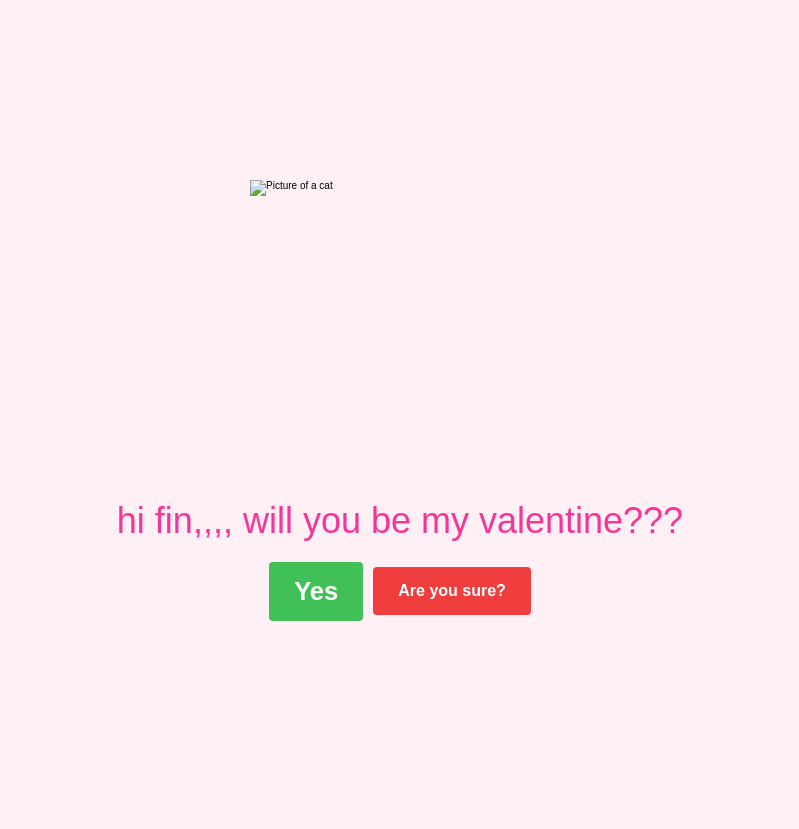
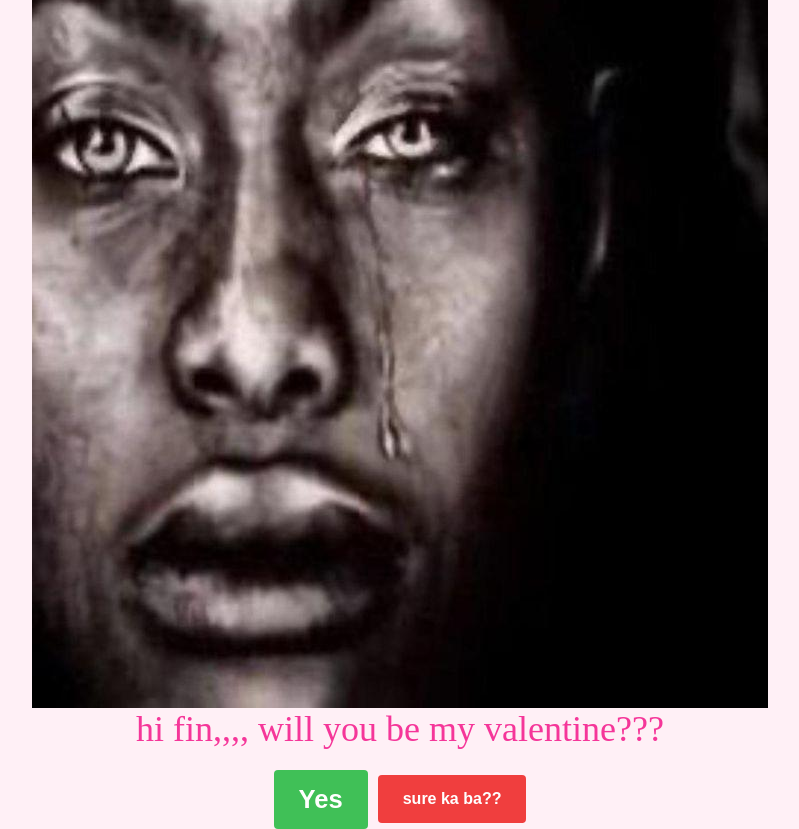
Before and after one commit to tewfurt/super-cool-repository-, a plain HTML site: page index.html in a window 1280 px wide. Both pictures are taken after a click on the button "No". Shown: the whole page, without its empty margins (240-1039 px from the left). Before the commit the page ends 800 px from the top, so only its background shows below. Drawn offline with Linux system fonts and the light colour scheme; a web font is replaced by a local one.

Commit message:
Update website with image changing functionality

```diff
--- a/index.html
+++ b/index.html
@@ -10,11 +10,13 @@
       rel="stylesheet"
     />
     <link rel="stylesheet" href="style.css" />
-    <title>Para sayo</title>
+    <title> for the biggest sigma female i know
+
+    </title>
   </head>
   <body>
     <main class="container">
-      <img class="cat-img" src="cat-0.jpg" alt="Picture of a cat" />
+      <img class="bieb" src="bieb.jpg" alt="YES.jpg" />
       <p class="title">hi fin,,,, will you be my valentine???</p>
       <div class="buttons">
         <button type="button" class="btn btn--yes">Yes</button>
--- a/script.js
+++ b/script.js
@@ -4,7 +4,7 @@ const titleElement = document.querySelector(".title");
 const buttonsContainer = document.querySelector(".buttons");
 const yesButton = document.querySelector(".btn--yes");
 const noButton = document.querySelector(".btn--no");
-const catImg = document.querySelector(".cat-img");
+const catImg = document.querySelector(".bieb");
 
 const MAX_IMAGES = 5;
 
@@ -27,7 +27,7 @@ noButton.addEventListener("click", function () {
 });
 
 function handleYesClick() {
-  titleElement.innerHTML = "Yayyy!! :3";
+  titleElement.innerHTML = "heh......... i knew you'd say yes [on some nonchalant jayson gainza shi]";
   buttonsContainer.classList.add("hidden");
   changeImage("yes");
 }
@@ -42,12 +42,12 @@ function resizeYesButton() {
 
 function generateMessage(noCount) {
   const messages = [
-    "No",
-    "Are you sure?",
-    "Pookie please",
-    "Don't do this to me :(",
-    "You're breaking my heart",
-    "I'm gonna cry...",
+    "NO",
+    "sure ka ba??",
+    "lilibre kita promise",
+    "sige na pls",
+    "ok di na kita pipilitin",
+    "joke lang hehe PLEASEEEE PLEASEPLEASEPLEASPEALPLE",
   ];
 
   const messageIndex = Math.min(noCount, messages.length - 1);
@@ -55,7 +55,15 @@ function generateMessage(noCount) {
 }
 
 function changeImage(image) {
-  catImg.src = `cat-${image}.jpg`;
+  let imageFileName;
+  if (image === "yes") {
+    imageFileName = "YES.jpg";
+    catImg.classList.add("smaller");
+  } else {
+    imageFileName = `NO-${image}.jpg`;
+    catImg.classList.remove("smaller");
+  }
+  catImg.src = imageFileName;
 }
 
 function updateNoButtonText() {
--- a/style.css
+++ b/style.css
@@ -10,7 +10,7 @@ html {
 
 body {
   background-color: #fff0f6;
-  font-family: "Protest Riot", sans-serif;
+  font-family: "comic sans", 'Times New Roman', Times, serif;
 }
 
 .container {
@@ -27,6 +27,11 @@ body {
   width: 30rem;
   height: 30rem;
   margin-bottom: 2rem;
+}
+
+.cat-img.smaller {
+  width: 15rem;
+  height: 15rem;
 }
 
 .title {
```
Also changed, not shown: NO-1.jpg (renamed from sad....jpg), NO-2.jpg (renamed from spongbop.jpg), NO-3.jpg (renamed from domg.jpg), NO-4.jpg (renamed from hamter.jpg), NO-5.jpg (added), YES.jpg (added), jayson.jpg (deleted).
